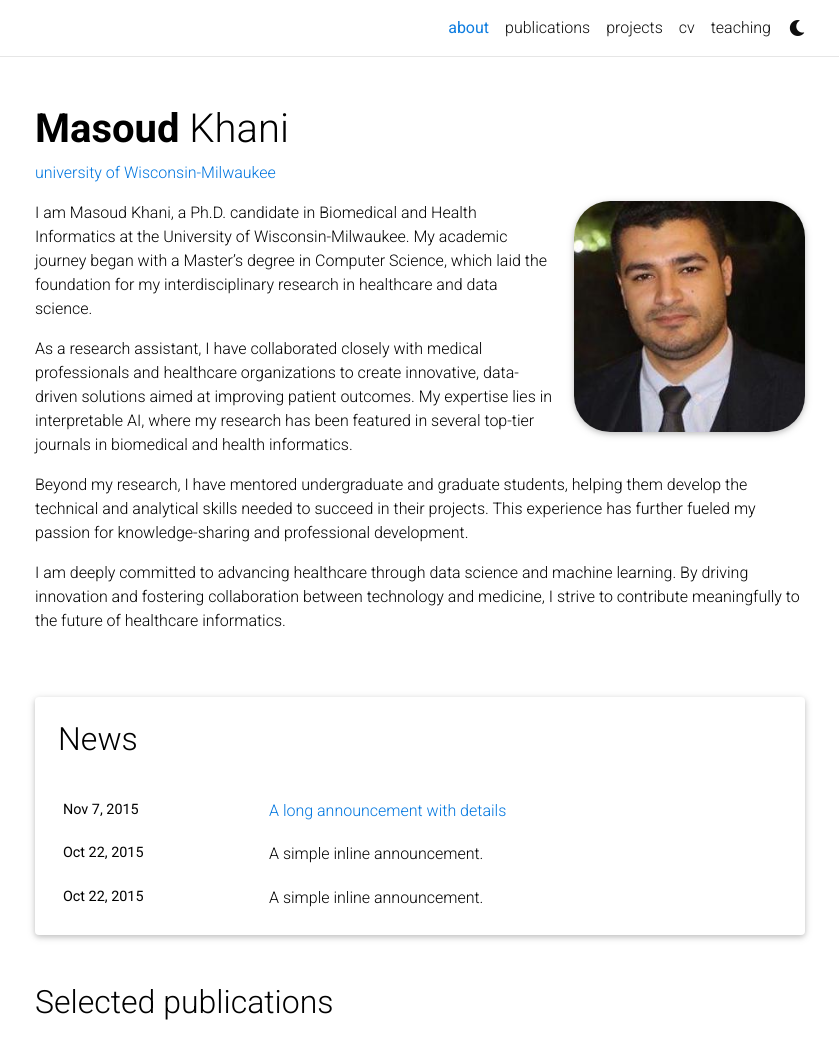
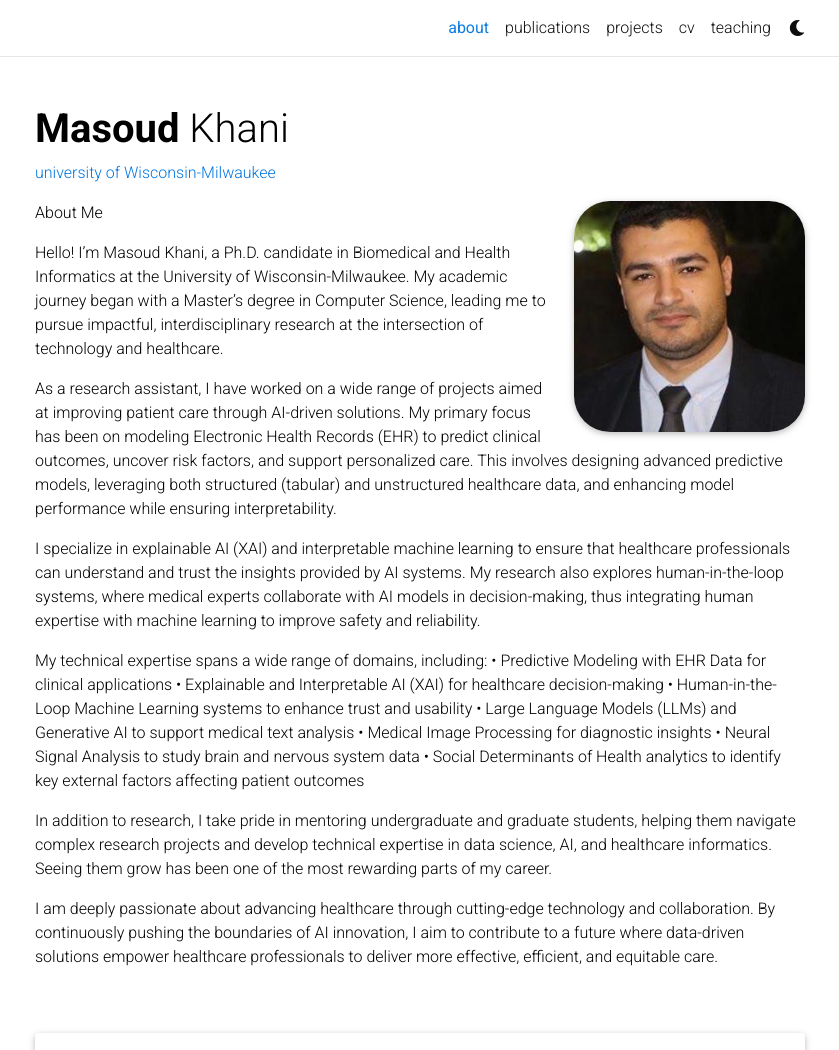
Before and after one commit to msdkhani/msdkhani.github.io, a Jekyll site: the page built from _pages/about.md, in a window 1280 px wide and 1400 px high, cut to the strip 0-1050 px from the top of the window. Shown: the whole strip, without its empty margins (220-1059 px from the left). Built offline with Jekyll 4.4.1, drawn with Linux system fonts in a browser that asks for light colours; comment, search, counter and statistics services are not loaded; a style sheet for code colours, icons or effects is not loaded.

Commit message:
Update about.md

```diff
--- a/_pages/about.md
+++ b/_pages/about.md
@@ -17,10 +17,23 @@ selected_papers: true # includes a list of papers marked as "selected={true}"
 social: true  # includes social icons at the bottom of the page
 ---
 
-I am Masoud Khani, a Ph.D. candidate in Biomedical and Health Informatics at the University of Wisconsin-Milwaukee. My academic journey began with a Master’s degree in Computer Science, which laid the foundation for my interdisciplinary research in healthcare and data science.
+About Me
 
-As a research assistant, I have collaborated closely with medical professionals and healthcare organizations to create innovative, data-driven solutions aimed at improving patient outcomes. My expertise lies in interpretable AI, where my research has been featured in several top-tier journals in biomedical and health informatics.
+Hello! I’m Masoud Khani, a Ph.D. candidate in Biomedical and Health Informatics at the University of Wisconsin-Milwaukee. My academic journey began with a Master’s degree in Computer Science, leading me to pursue impactful, interdisciplinary research at the intersection of technology and healthcare.
 
-Beyond my research, I have mentored undergraduate and graduate students, helping them develop the technical and analytical skills needed to succeed in their projects. This experience has further fueled my passion for knowledge-sharing and professional development.
+As a research assistant, I have worked on a wide range of projects aimed at improving patient care through AI-driven solutions. My primary focus has been on modeling Electronic Health Records (EHR) to predict clinical outcomes, uncover risk factors, and support personalized care. This involves designing advanced predictive models, leveraging both structured (tabular) and unstructured healthcare data, and enhancing model performance while ensuring interpretability.
 
-I am deeply committed to advancing healthcare through data science and machine learning. By driving innovation and fostering collaboration between technology and medicine, I strive to contribute meaningfully to the future of healthcare informatics.
+I specialize in explainable AI (XAI) and interpretable machine learning to ensure that healthcare professionals can understand and trust the insights provided by AI systems. My research also explores human-in-the-loop systems, where medical experts collaborate with AI models in decision-making, thus integrating human expertise with machine learning to improve safety and reliability.
+
+My technical expertise spans a wide range of domains, including:
+	•	Predictive Modeling with EHR Data for clinical applications
+	•	Explainable and Interpretable AI (XAI) for healthcare decision-making
+	•	Human-in-the-Loop Machine Learning systems to enhance trust and usability
+	•	Large Language Models (LLMs) and Generative AI to support medical text analysis
+	•	Medical Image Processing for diagnostic insights
+	•	Neural Signal Analysis to study brain and nervous system data
+	•	Social Determinants of Health analytics to identify key external factors affecting patient outcomes
+
+In addition to research, I take pride in mentoring undergraduate and graduate students, helping them navigate complex research projects and develop technical expertise in data science, AI, and healthcare informatics. Seeing them grow has been one of the most rewarding parts of my career.
+
+I am deeply passionate about advancing healthcare through cutting-edge technology and collaboration. By continuously pushing the boundaries of AI innovation, I aim to contribute to a future where data-driven solutions empower healthcare professionals to deliver more effective, efficient, and equitable care.
```
